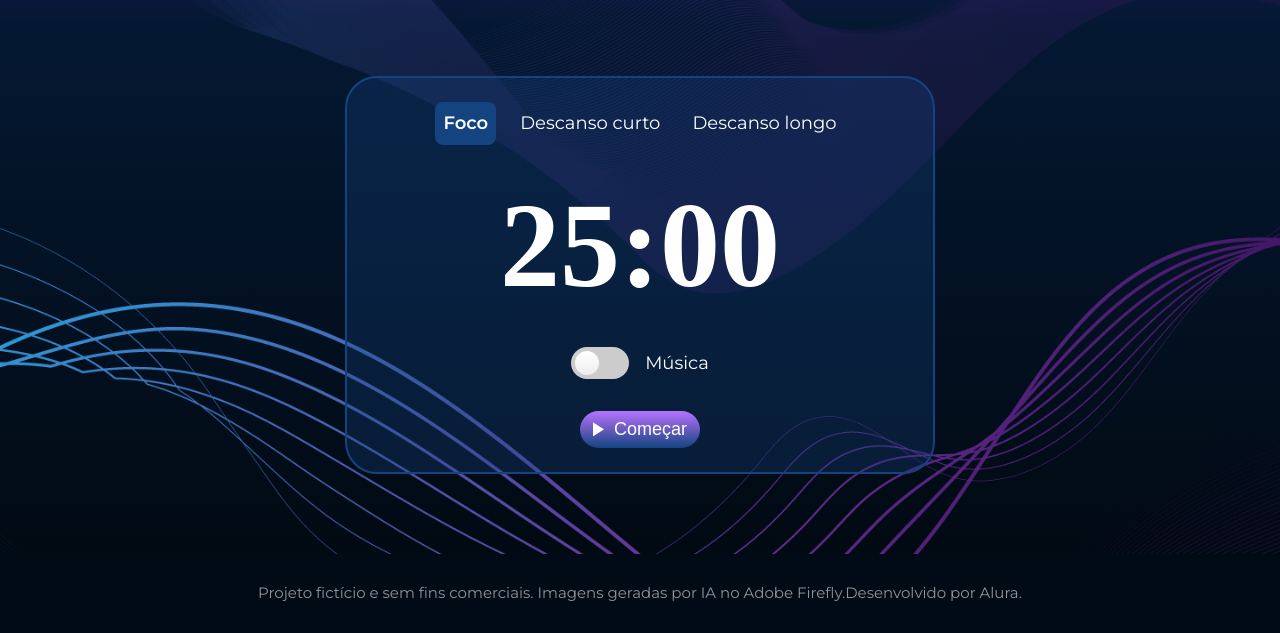
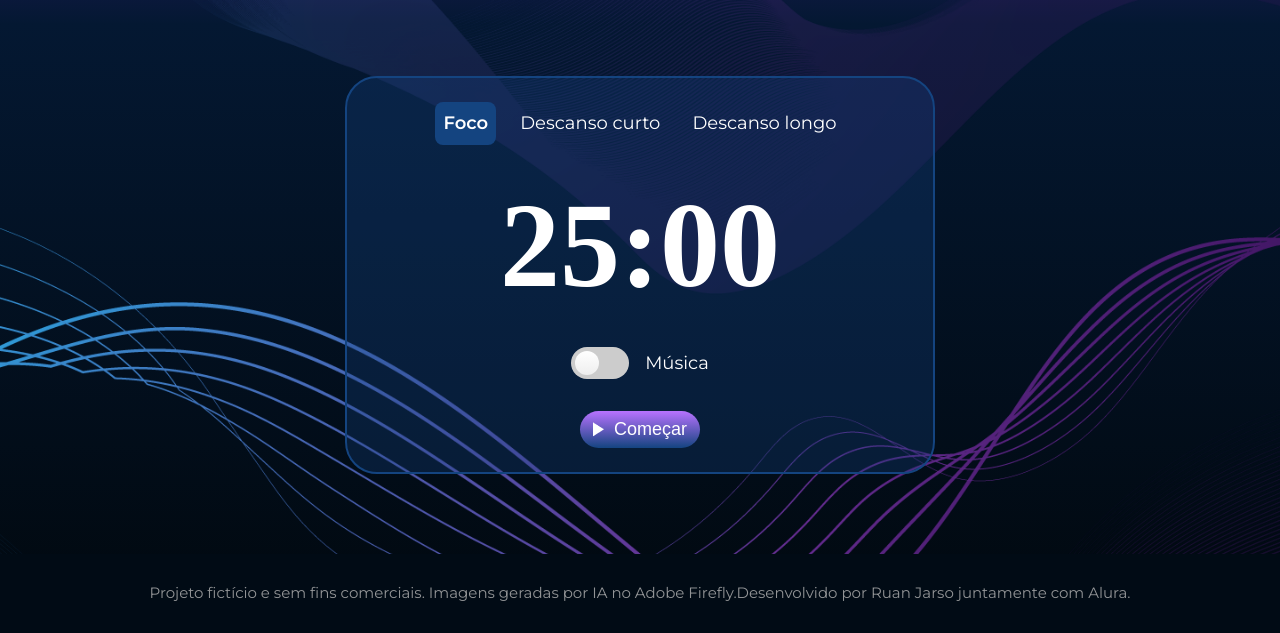
Before and after one commit to ruanjarso/projeto-fokus-part1, a plain HTML site: page index.html in a window 1280 px wide. Shown: the part 548-1181 px from the top of the page. Drawn offline with nearby package versions, Linux system fonts and the light colour scheme; a web font is replaced by a local one.

Commit message:
modified footer

```diff
--- a/index.html
+++ b/index.html
@@ -72,7 +72,7 @@
 
         <footer class="app__footer">
             <p class="app__footer-text">
-                Projeto fictício e sem fins comerciais. Imagens geradas por IA no Adobe Firefly.Desenvolvido por Alura.
+                Projeto fictício e sem fins comerciais. Imagens geradas por IA no Adobe Firefly.Desenvolvido por Ruan Jarso juntamente com Alura.
             </p>
         </footer>
     </main>
```
